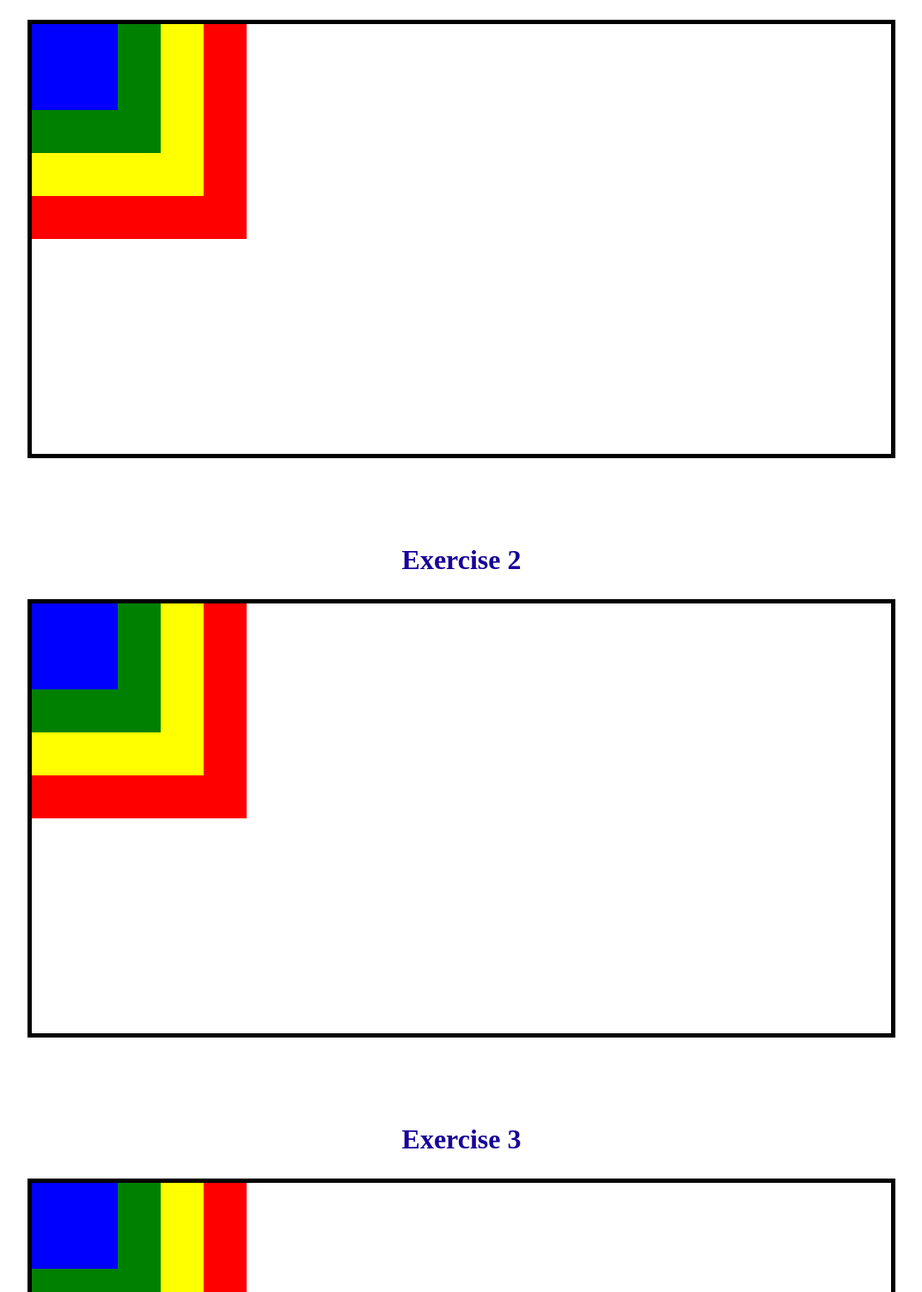
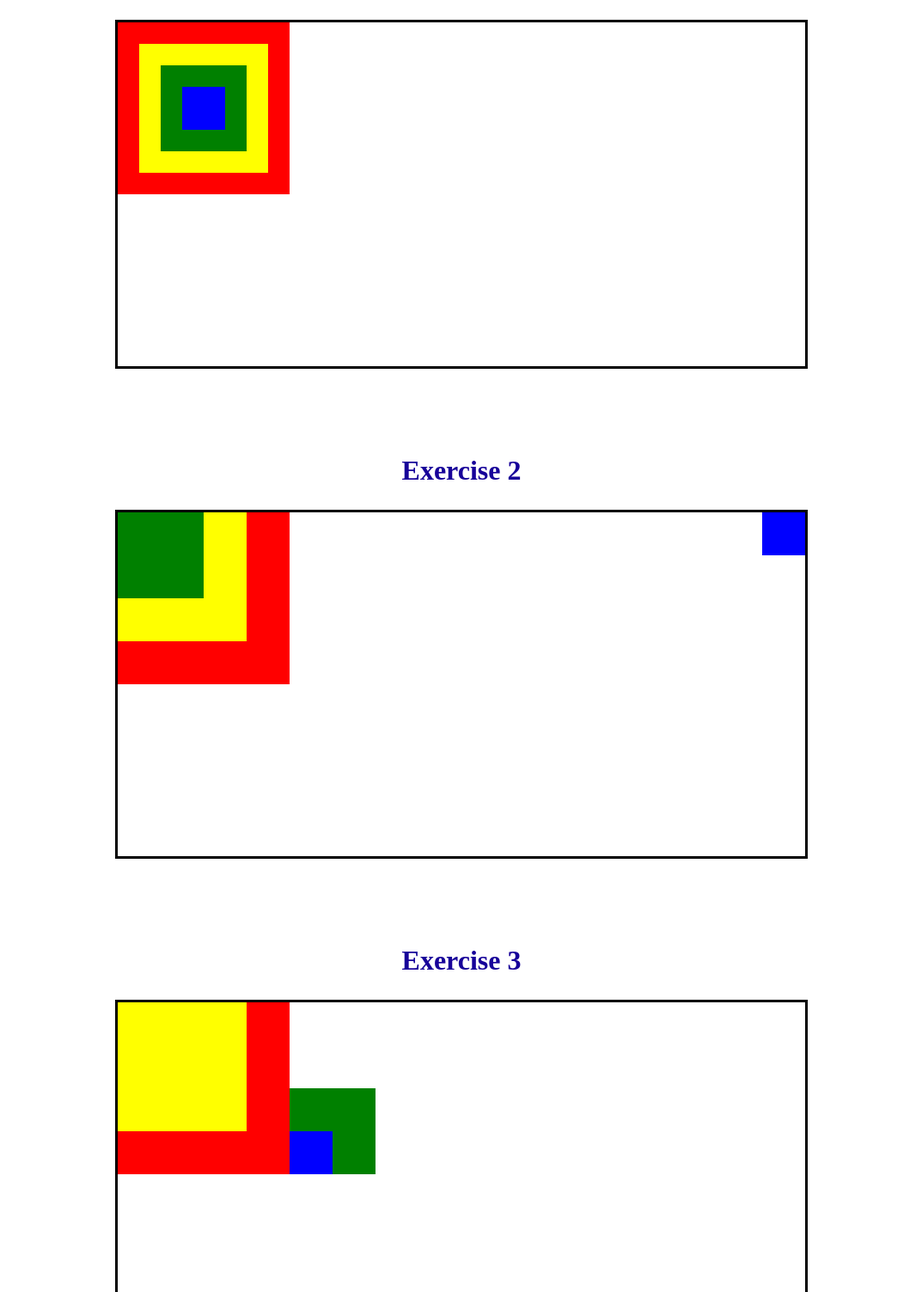
Before and after one commit to JonathanTylerWeber/mock-exercises, a plain HTML site: page index.html in a window 1280 px wide. Shown: the part 257-1760 px from the top of the page at 86% size, without its empty margins (103-1176 px from the left). Drawn offline with Linux system fonts and the light colour scheme.

Commit message:
finish first 5 exercises

```diff
--- a/index.html
+++ b/index.html
@@ -43,6 +43,13 @@
             <div class="green"></div>
             <div class="blue"></div>
         </div>
+    <h2>Mock 1</h2>
+
+
+
+
+    <h2>Mock 2</h2>
+    <h2>Mock 3</h2>
 
 </body>
 </html>
--- a/styles.css
+++ b/styles.css
@@ -12,36 +12,87 @@ h2 {
 }
 
 .c1, .c2, .c3, .c4, .c5 {
-    height: 500px;
-    width: 1000px;
-    border: 5px solid black;
+    height: 400px;
+    width: 800px;
+    border: 3px solid black;
     margin: 0 auto;
+    position: relative;
 }
 
 .red {
-    height: 250px;
-    width: 250px;
+    height: 200px;
+    width: 200px;
     background-color: red;
     position: absolute;
 }
 
 .yellow {
-    height: 200px;
-    width: 200px;
+    height: 150px;
+    width: 150px;
     background-color: yellow;
     position: absolute;
 }
 
 .green {
-    height: 150px;
-    width: 150px;
+    height: 100px;
+    width: 100px;
     background-color: green;
     position: absolute;
 }
 
 .blue {
-    height: 100px;
-    width: 100px;
+    height: 50px;
+    width: 50px;
     background-color: blue;
     position: absolute;
 }
+
+.c1 .yellow {
+    top: 25px;
+    left: 25px;
+}
+
+.c1 .green {
+    top: 50px;
+    left: 50px;
+}
+
+
+.c1 .blue {
+    top: 75px;
+    left: 75px;
+}
+
+.c2 .blue {
+    left:750px;
+}
+
+.c3 .green {
+    top: 100px;
+    left: 200px;
+}
+
+.c3 .blue {
+    top: 150px;
+    left:200px;
+}
+
+.c4 .yellow {
+    top:50px;
+    left:50px;
+}
+
+.c4 .blue {
+    top:50px;
+    left:50px;
+}
+
+.c5 .yellow {
+    top:250px;
+    left:650px;
+}
+
+.c5 .green {
+    top:150px;
+    left:650px;
+}
```
Lines whose indentation alone changed are shown as unchanged.
